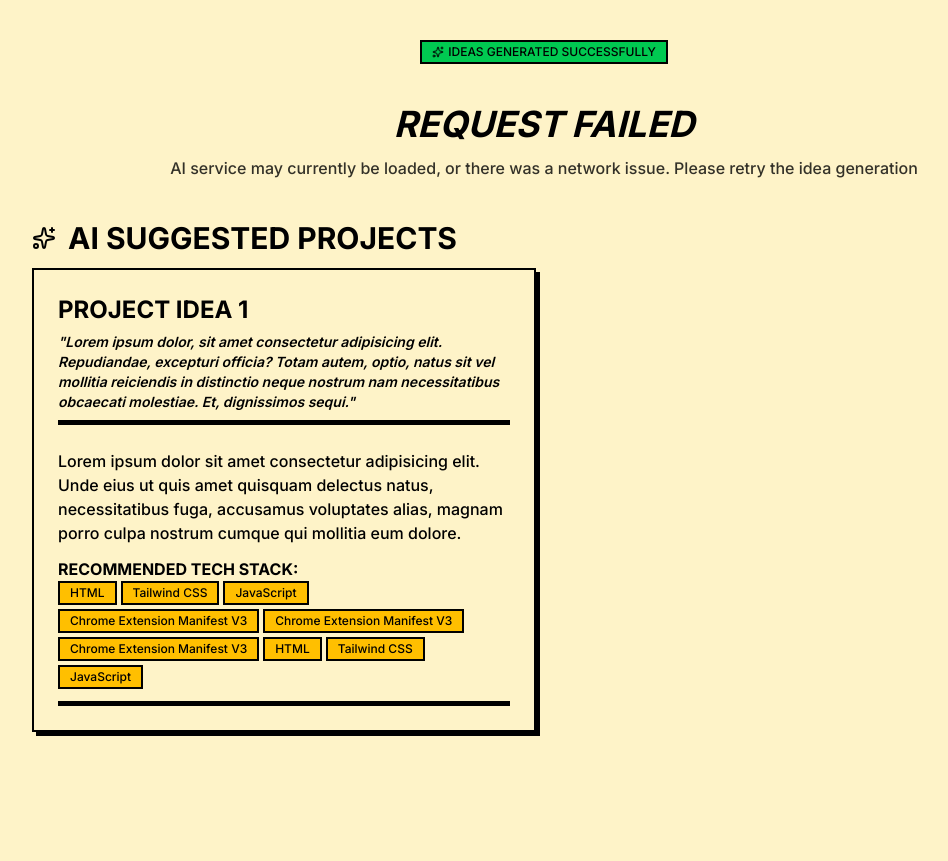
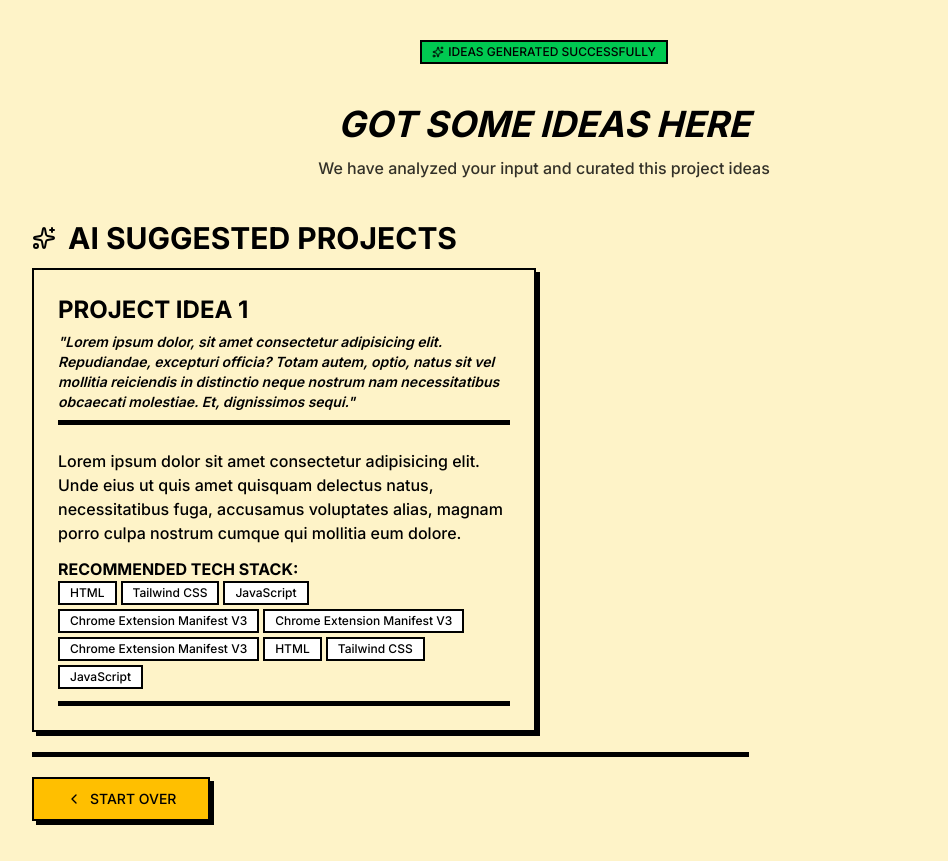
Before and after one commit to mumuniazeez/ysws-project-idea-generator, a Next.js app: page /generator in a window 1280 px wide. Shown: the whole page, without its empty margins (96-1044 px from the left). Before the commit the page ends 800 px from the top, so only its background shows below. Built offline with nearby package versions, Linux system fonts and the light colour scheme.

Commit message:
feat: update generator page UI to display curated project ideas and enhance user experience

```diff
--- a/app/generator/page.tsx
+++ b/app/generator/page.tsx
@@ -451,10 +451,9 @@ export default function GeneratorPage() {
             <Sparkles /> IDEAS GENERATED SUCCESSFULLY
           </Badge>
           <div className="space-y-3 text-center">
-            <h1 className="text-4xl italic">REQUEST FAILED</h1>
+            <h1 className="text-4xl italic">GOT SOME IDEAS HERE</h1>
             <p className="text-black/80">
-              AI service may currently be loaded, or there was a network issue.
-              Please retry the idea generation
+              We have analyzed your input and curated this project ideas
             </p>
           </div>
 
@@ -486,19 +485,31 @@ export default function GeneratorPage() {
                     <h6 className="font-bold">RECOMMENDED TECH STACK:</h6>
 
                     <div className="flex flex-wrap gap-1 5">
-                      <Badge>HTML</Badge>
-                      <Badge>Tailwind CSS</Badge>
-                      <Badge>JavaScript</Badge>
-                      <Badge>Chrome Extension Manifest V3</Badge>
-                      <Badge>Chrome Extension Manifest V3</Badge>
-                      <Badge>Chrome Extension Manifest V3</Badge>
-                      <Badge>HTML</Badge>
-                      <Badge>Tailwind CSS</Badge>
-                      <Badge>JavaScript</Badge>
+                      <Badge variant={"neutral"}>HTML</Badge>
+                      <Badge variant={"neutral"}>Tailwind CSS</Badge>
+                      <Badge variant={"neutral"}>JavaScript</Badge>
+                      <Badge variant={"neutral"}>
+                        Chrome Extension Manifest V3
+                      </Badge>
+                      <Badge variant={"neutral"}>
+                        Chrome Extension Manifest V3
+                      </Badge>
+                      <Badge variant={"neutral"}>
+                        Chrome Extension Manifest V3
+                      </Badge>
+                      <Badge variant={"neutral"}>HTML</Badge>
+                      <Badge variant={"neutral"}>Tailwind CSS</Badge>
+                      <Badge variant={"neutral"}>JavaScript</Badge>
                     </div>
                   </div>
                 </CardContent>
               </Card>
+            </div>
+
+            <div className="mt-5 flex items-center justify-between w-[70%] pt-5 border-t-5">
+              <Button size={"lg"}>
+                <ChevronLeft /> START OVER
+              </Button>
             </div>
           </div>
         </div>
```
